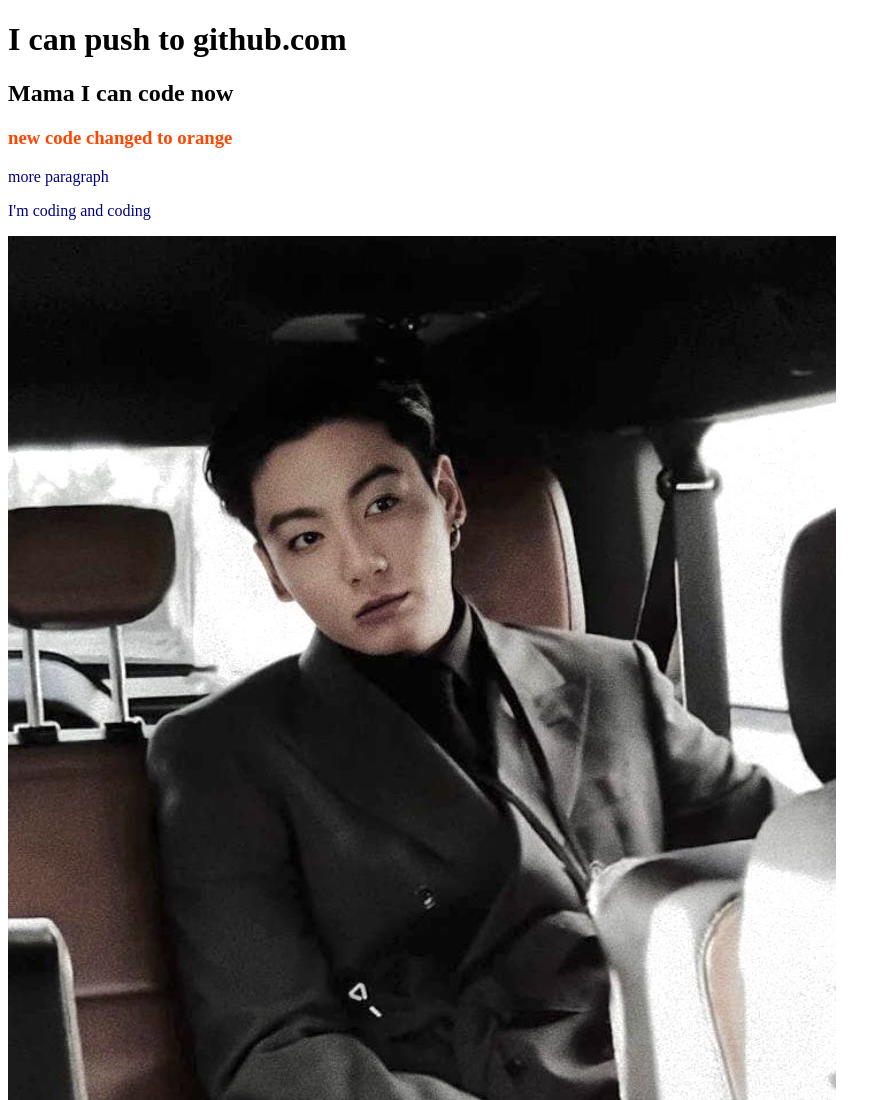
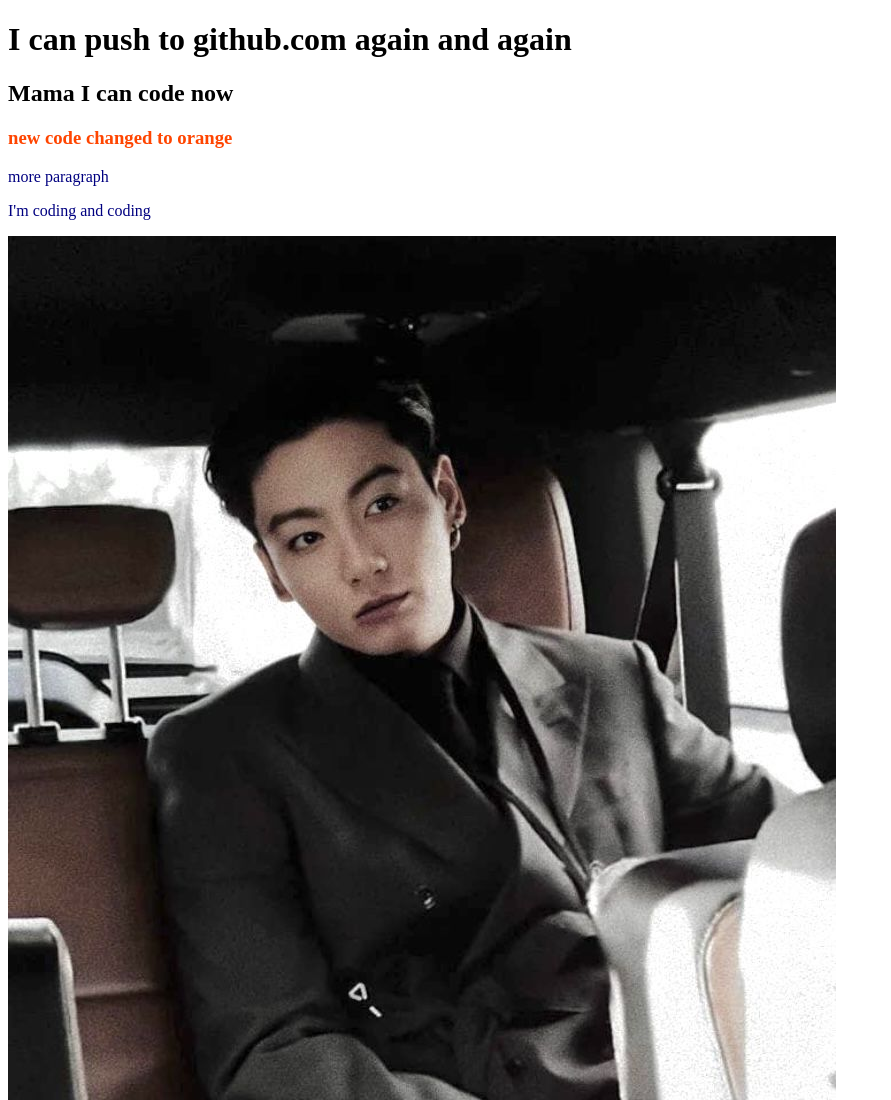
Before and after one commit to Nusratkarim/My-2nd-repo, a plain HTML site: page index.html in a window 1280 px wide. Shown: the top 1100 px of the page, without its empty margins (0-891 px from the left). Drawn offline with Linux system fonts and the light colour scheme.

Commit message:
text added

```diff
--- a/index.html
+++ b/index.html
@@ -8,7 +8,7 @@
 <link rel="stylesheet" href="style.css">
 </head>
 <body>
- <h1>I can push to github.com</h1>
+ <h1>I can push to github.com again and again</h1>
  <h2>Mama I can code now</h2>
  <h3>new code changed to orange</h3>
  <p>more paragraph</p>
```
